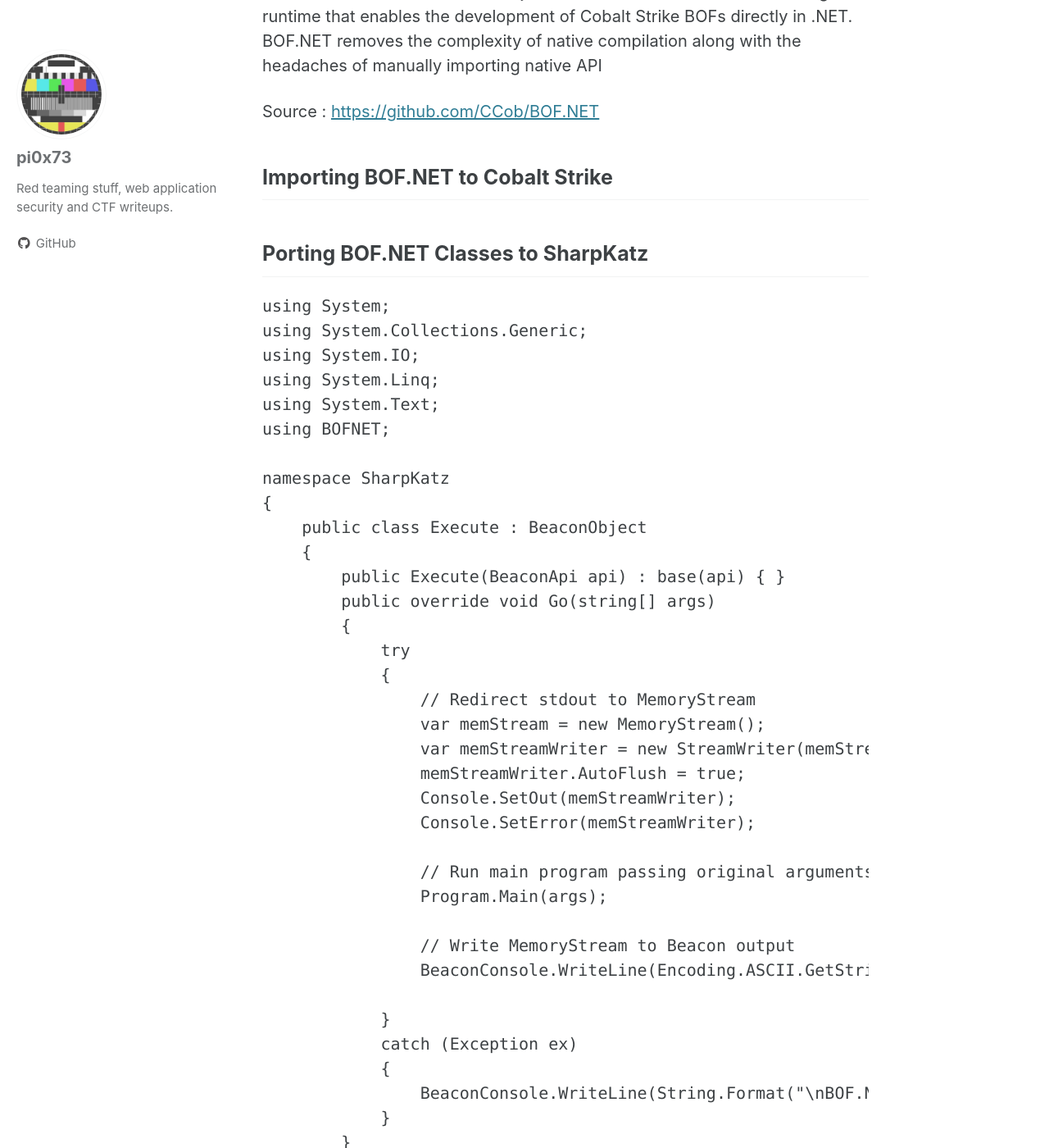
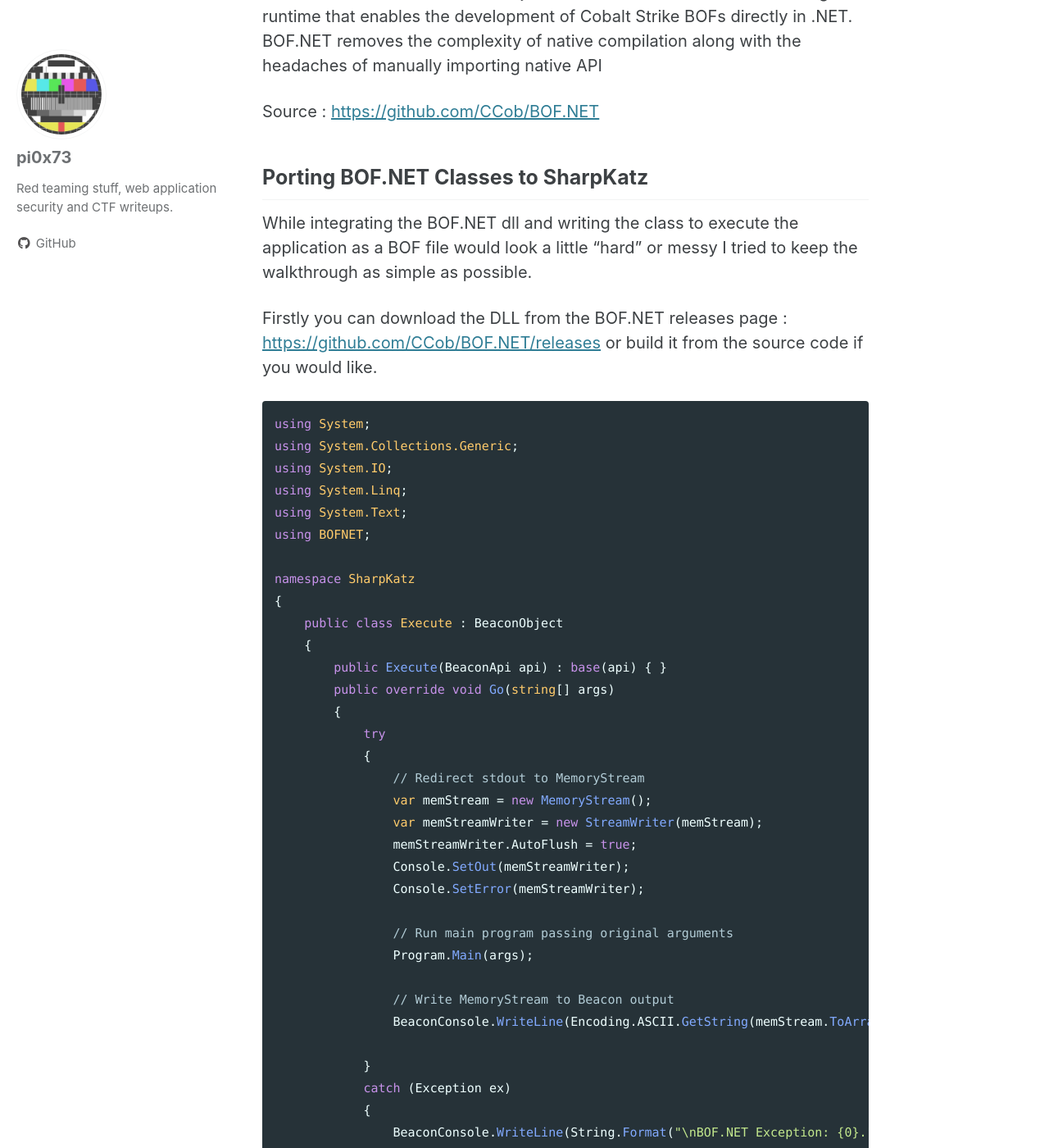
Before and after one commit to suldod/suldod.github.io.bak, a Jekyll site: the page built from _posts/2021-11-16-Setting-Up-BOF-NET.md, in a window 1280 px wide and 1400 px high, scrolled down 345 px. Shown: the whole window at 82% size. Built offline with Jekyll 4.4.1, drawn with Linux system fonts in a browser that asks for light colours; cached includes are drawn as plain includes; some of the changed text lies outside the part shown.

Commit message:
Update 2021-11-16-Setting-Up-BOF-NET.md

````diff
--- a/_posts/2021-11-16-Setting-Up-BOF-NET.md
+++ b/_posts/2021-11-16-Setting-Up-BOF-NET.md
@@ -9,17 +9,21 @@ tags:
 author_profile: true
 ---
 
+
 ## Introduction
 
 BOF.NET is a small native BOF object combined with the BOF.NET managed runtime that enables the development of Cobalt Strike BOFs directly in .NET. BOF.NET removes the complexity of native compilation along with the headaches of manually importing native API
 
 Source : [https://github.com/CCob/BOF.NET](https://github.com/CCob/BOF.NET)
 
-## Importing BOF.NET to Cobalt Strike
 
 ## Porting BOF.NET Classes to SharpKatz
 
-```C#
+While integrating the BOF.NET dll and writing the class to execute the application as a BOF file would look a little "hard" or messy I tried to keep the walkthrough as simple as possible.
+
+Firstly you can download the DLL from the BOF.NET releases page : [https://github.com/CCob/BOF.NET/releases](https://github.com/CCob/BOF.NET/releases) or build it from the source code if you would like.
+
+```csharp
 using System;
 using System.Collections.Generic;
 using System.IO;
@@ -58,3 +62,6 @@ namespace SharpKatz
     }
 }
 ```
+
+
+## Importing BOF.NET to Cobalt Strike
````
